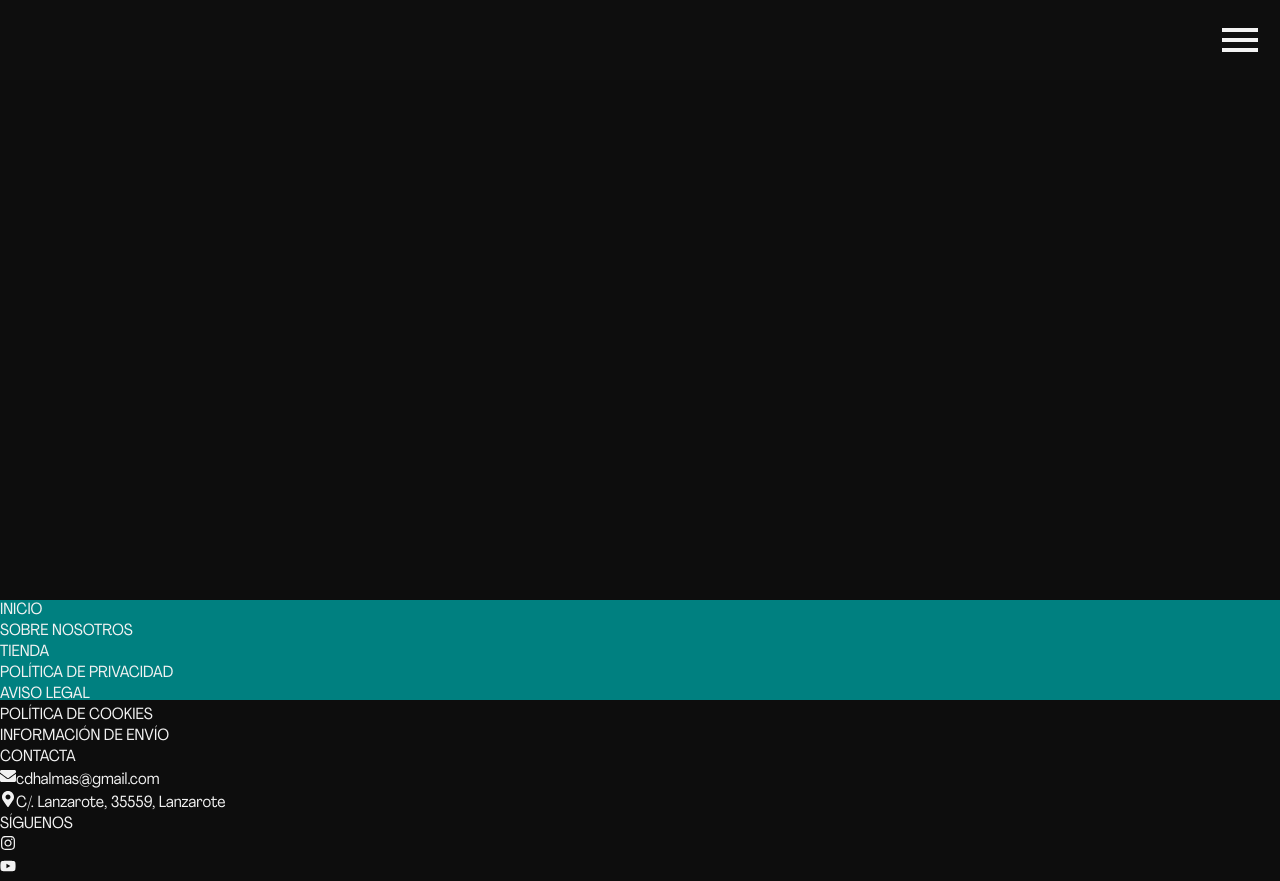
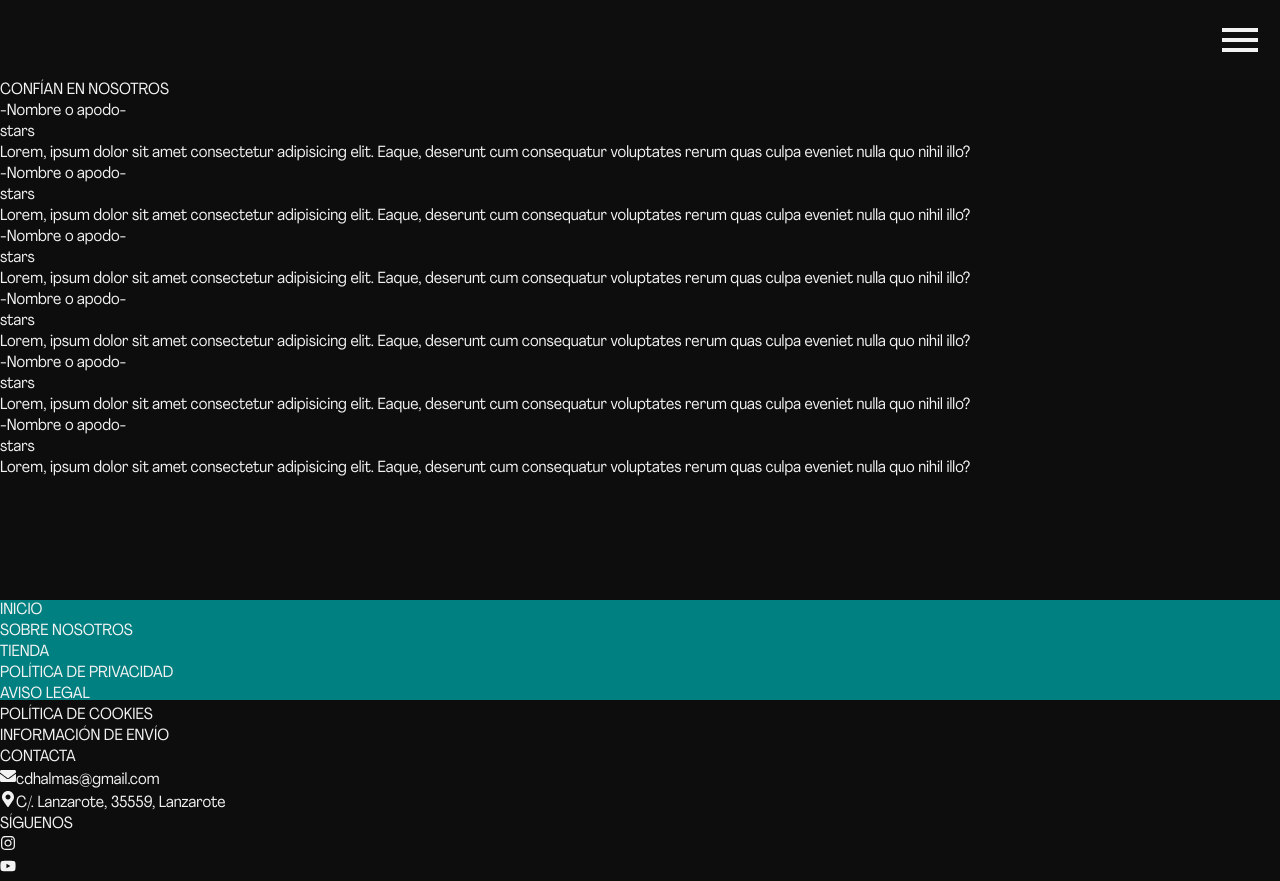
Before and after one commit to Webit-O/CDH-HALTEROFILIA-LZT, a React (Vite) app in the folder front/: page / in a window 1280 px wide. Built offline with nearby package versions, Linux system fonts and the light colour scheme.

Commit message:
minimal changes in NavbarFooter,Quotes section in progress...

```diff
--- a/front/src/components/NavbarFooter/NavbarFooter.css
+++ b/front/src/components/NavbarFooter/NavbarFooter.css
@@ -42,10 +42,11 @@
     .navbar-social {
         display: flex;
         flex-wrap: wrap;
-        align-items: center;
+        align-items: flex-start;
         column-gap: .6em;
         h3 {
             width: 100%;
+            padding-bottom: 0;
         }
         li a {
             font-size: calc(2.5em + .5vw);
@@ -65,7 +66,6 @@
     }
 }
 
-
 @media (width > 870px) {
     .navbar-footer {
         height: 100px;
--- /dev/null
+++ b/front/src/components/QuoteCard/QuoteCard.css
@@ -0,0 +1,3 @@
+.quote-card {
+    color: var(--white-smoke);
+}
--- /dev/null
+++ b/front/src/components/QuoteCard/QuoteCard.jsx
@@ -0,0 +1,18 @@
+import React from 'react'
+import './QuoteCard.css'
+
+function QuoteCard() {
+  return (
+    <div className="quote-card">
+      <h4 className="quote-card-title">-Nombre o apodo-</h4>
+      <span className="quote-card-pic">stars</span>
+      <p className="quote-card-text">
+        Lorem, ipsum dolor sit amet consectetur adipisicing elit. Eaque,
+        deserunt cum consequatur voluptates rerum quas culpa eveniet nulla quo
+        nihil illo?
+      </p>
+    </div>
+  )
+}
+
+export default QuoteCard
--- /dev/null
+++ b/front/src/components/QuotesList/QuotesList.jsx
@@ -0,0 +1,30 @@
+import React, { useEffect, useState } from 'react'
+import QuoteCard from '../QuoteCard/QuoteCard'
+import './QuotesList.css'
+
+function QuotesList() {
+  const [arrayQuotes, setArrayQuotes] = useState([])
+  const LENGTH = 6
+  useEffect(() => {
+      let quotes = [];
+      for (let i = 0; i < LENGTH; i++) {
+        quotes.push(<QuoteCard key={i}/>)
+      }
+      setArrayQuotes(quotes);
+  }, []);
+
+  return (
+    <div className="quotes-list">
+      <h2 className='quotes-list-title'>CONFÍAN EN NOSOTROS</h2>
+      {arrayQuotes.map((quote, index) => {
+        return (
+          <div key={index}>
+            {quote}
+          </div>
+        )
+      })}
+    </div>
+  )
+}
+
+export default QuotesList
--- a/front/src/pages/Home/Home.jsx
+++ b/front/src/pages/Home/Home.jsx
@@ -1,9 +1,11 @@
+import QuotesList from '../../components/QuotesList/QuotesList'
 import './Home.css'
 
 const Home = () => {
   return (
-    <div>
-    </div>
+    <>
+      <QuotesList />
+    </>
   )
 }
 
```
Also changed, not shown: front/src/components/QuotesList/QuotesList.css (added).
